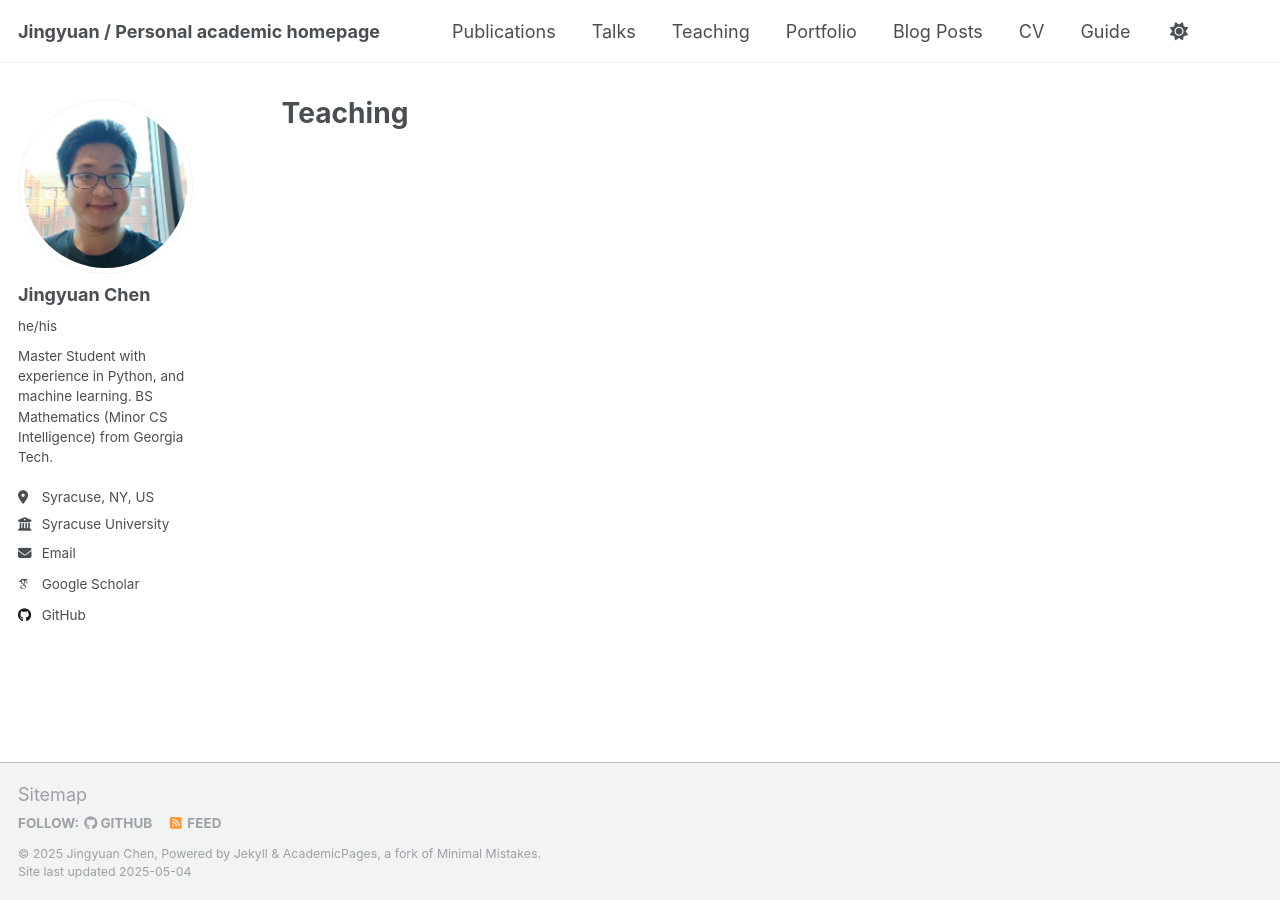
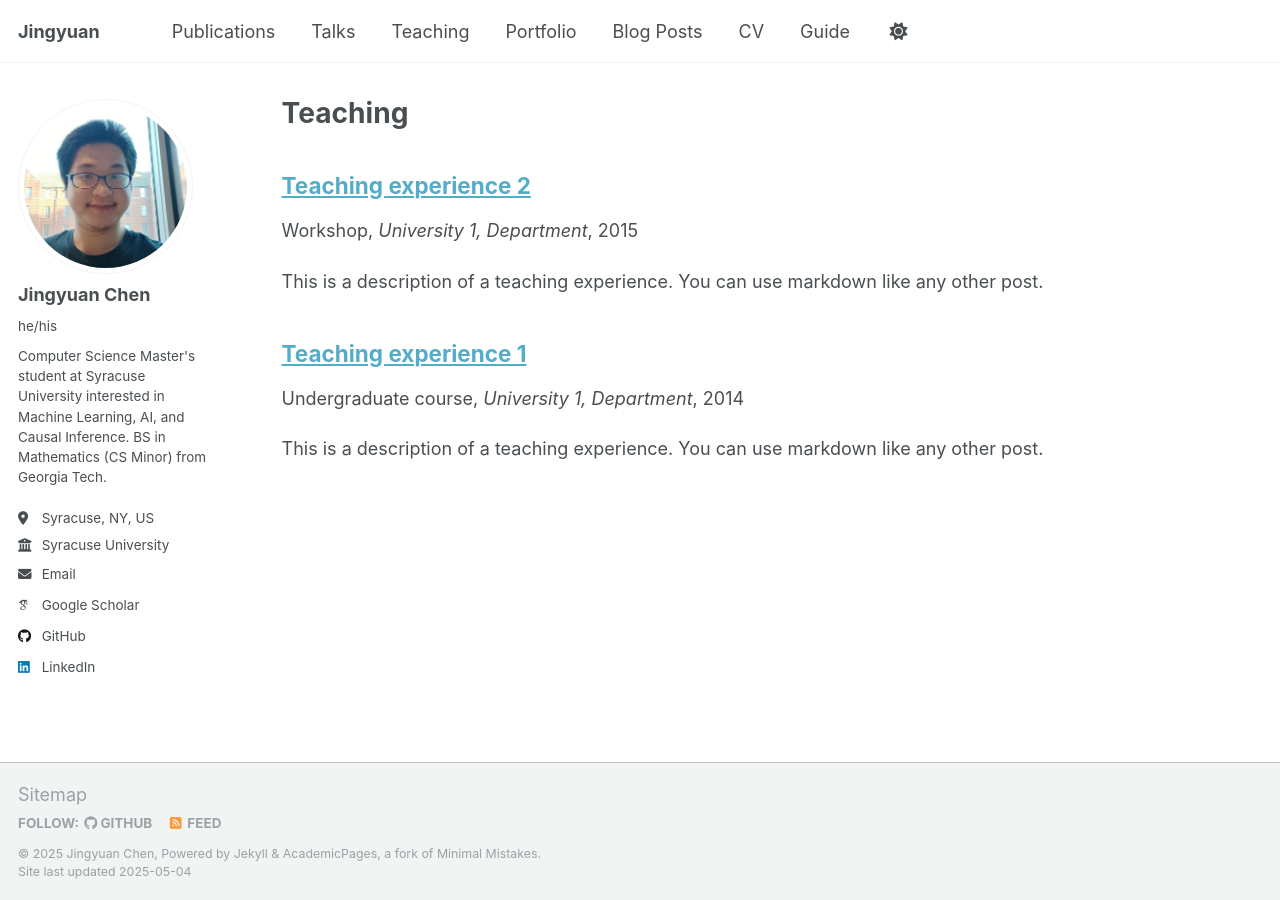
Before and after one commit to jchen3031/jchen3031.github.io, a Jekyll site: the page built from _pages/teaching.html, in a window 1280 px wide. Built offline with Jekyll 4.4.1, drawn with Linux system fonts in a browser that asks for light colours; some web fonts are replaced; part of the change alters nothing that is shown.

Commit message:
Update _config.yml with improved metadata and collection settings
Simplified site title and updated bio for more clarity. Added LinkedIn profile link and adjusted output/permalink settings for collections like teaching, publications, portfolio, and talks. Enabled layouts and author profiles for previously commented-out sections.

```diff
--- a/_config.yml
+++ b/_config.yml
@@ -9,7 +9,7 @@
 # Basic Site Settings
 locale                   : "en-US"
 site_theme               : "default"
-title                    : "Jingyuan / Personal academic homepage"
+title                    : "Jingyuan"
 title_separator          : "-"
 name                     : &name "Jingyuan Chen"
 description              : &description "personal description"
@@ -25,7 +25,7 @@ author:
   avatar           : "profile.png"
   name             : "Jingyuan Chen"
   pronouns         : "he/his" # example: "she/her"
-  bio              : "Master Student with experience in Python, and machine learning. BS Mathematics (Minor CS Intelligence) from Georgia Tech."
+  bio              : "Computer Science Master's student at Syracuse University interested in Machine Learning, AI, and Causal Inference. BS in Mathematics (CS Minor) from Georgia Tech."
   location         : "Syracuse, NY, US"
   employer         : "Syracuse University"
   uri              : # URL
@@ -60,7 +60,7 @@ author:
   keybase          : # Username
   instagram        : # Username
   lastfm           : # Username
-  linkedin         : # Username
+  linkedin         : "jingyuan-chen-7b2a8621b"
   mastodon         : # URL
   medium           : # URL
   pinterest        : # Username
@@ -216,19 +216,19 @@ kramdown:
 collections:
   About:
     output: true
-    permalink: /:collection/:about/
-#  teaching:
-#    output: true
-#    permalink: /:collection/:path/
-#  publications:
-#    output: true
-#    permalink: /:collection/:path/
-#  portfolio:
-#    output: true
-#    permalink: /:collection/:path/
-#  talks:
-#    output: true
-#    permalink: /:collection/:path/
+    permalink: /:collection/:path/
+  teaching:
+    output: false
+    permalink: /:collection/:path/
+  publications:
+    output: false
+    permalink: /:collection/:path/
+  portfolio:
+    output: false
+    permalink: /:collection/:path/
+  talks:
+    output: false
+    permalink: /:collection/:path/
 
 
 # These settings control how pages and collections are included in the site
@@ -251,15 +251,15 @@ defaults:
     values:
       layout: single
       author_profile: true
-#  # _teaching
-#  - scope:
-#      path: ""
-#      type: teaching
-#    values:
-#      layout: single
-#      author_profile: true
-#      share: true
-#      comments: true
+  # _teaching
+  - scope:
+      path: ""
+      type: teaching
+    values:
+      layout: single
+      author_profile: true
+      share: true
+      comments: true
   # _publications
   - scope:
       path: ""
@@ -270,22 +270,22 @@ defaults:
       share: true
       comments: true
   # _portfolio
-#  - scope:
-#      path: ""
-#      type: portfolio
-#    values:
-#      layout: single
-#      author_profile: true
-#      share: true
-#      comment: true
+  - scope:
+      path: ""
+      type: portfolio
+    values:
+      layout: single
+      author_profile: true
+      share: true
+      comment: true
   # _talks
-#  - scope:
-#      path: ""
-#      type: talks
-#    values:
-#      layout: talk
-#      author_profile: true
-#      share: true
+  - scope:
+      path: ""
+      type: talks
+    values:
+      layout: talk
+      author_profile: true
+      share: true
 
 
 # Sass/SCSS
```
